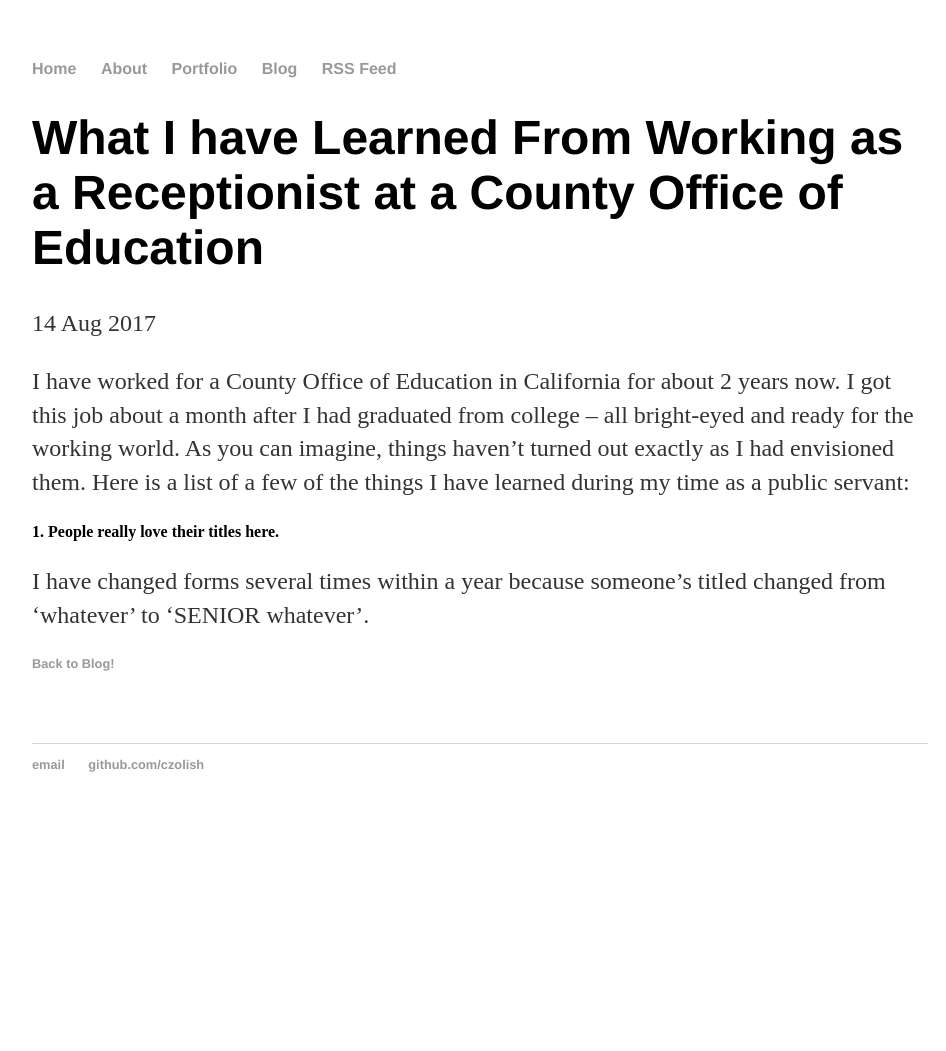
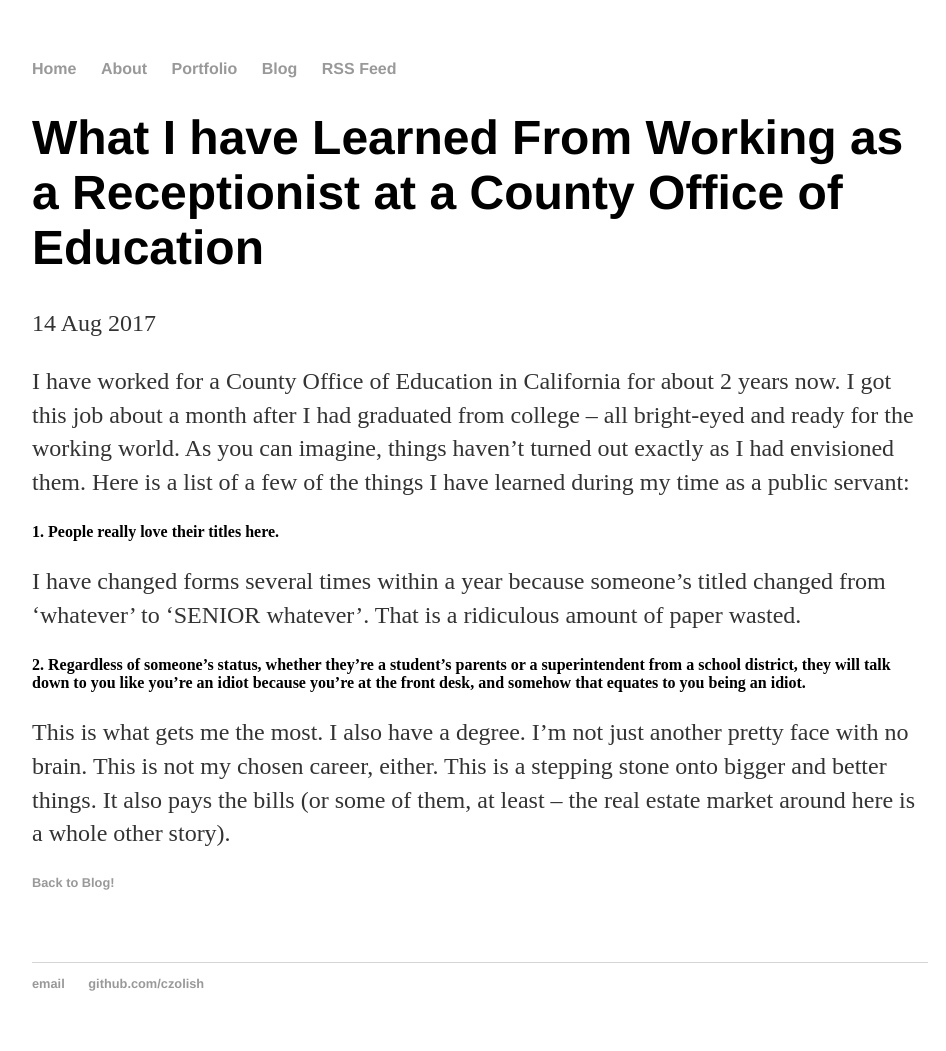
Before and after one commit to czolish/czolish.github.io, a Jekyll site: the page built from _posts/2017-08-14-what-i-have-learned-from-being-a-receptionist.md, in a window 1280 px wide. Shown: the whole page, without its empty margins (160-1106 px from the left). Built offline with Jekyll 4.4.1, drawn with Linux system fonts in a browser that asks for light colours; comment, search, counter and statistics services are not loaded; before the commit the page ends 900 px from its top, so only the background shows below that.

Commit message:
Update 2017-08-14-what-i-have-learned-from-being-a-receptionist.md

```diff
--- a/_posts/2017-08-14-what-i-have-learned-from-being-a-receptionist.md
+++ b/_posts/2017-08-14-what-i-have-learned-from-being-a-receptionist.md
@@ -8,5 +8,7 @@ comments: true
 I have worked for a County Office of Education in California for about 2 years now. I got this job about a month after I had graduated from college -- all bright-eyed and ready for the working world. As you can imagine, things haven't turned out exactly as I had envisioned them. Here is a list of a few of the things I have learned during my time as a public servant:
 
 #### 1.  People really love their titles here.
+I have changed forms several times within a year because someone's titled changed from 'whatever' to 'SENIOR whatever'. That is a ridiculous amount of paper wasted.
 
-   I have changed forms several times within a year because someone's titled changed from 'whatever' to 'SENIOR whatever'.
+#### 2.  Regardless of someone's status, whether they're a student's parents or a superintendent from a school district, they will talk down to you like you're an idiot because you're at the front desk, and somehow that equates to you being an idiot.
+This is what gets me the most. I also have a degree. I'm not just another pretty face with no brain. This is not my chosen career, either. This is a stepping stone onto bigger and better things. It also pays the bills (or some of them, at least -- the real estate market around here is a whole other story).
```
